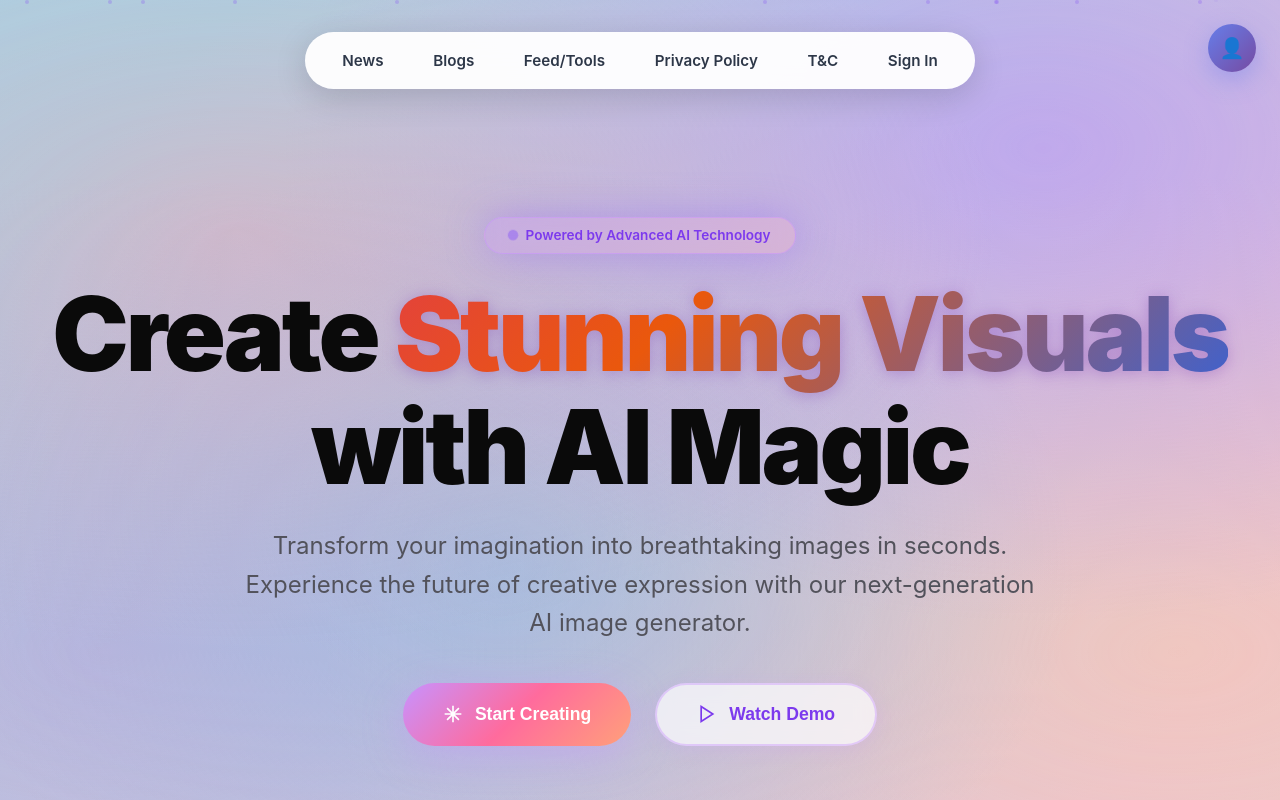
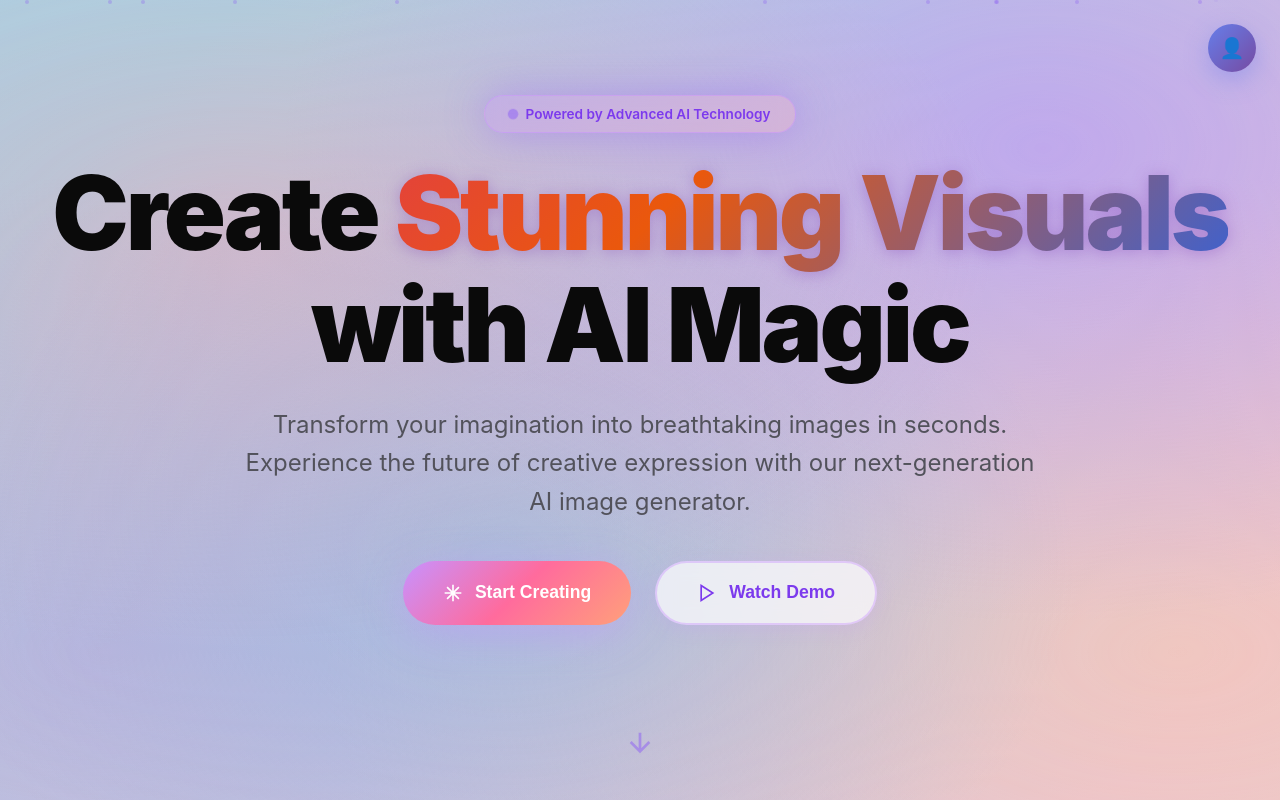
Before and after one commit to sarush687-boop/aiimg, a plain HTML site: page index.html in a window 1280 px wide. Shown: the top 800 px of the page. Drawn offline with Linux system fonts and the light colour scheme; no server answers.

Commit message:
Comment out top navigation in index.html
Comment out the top navigation section in index.html

```diff
--- a/index.html
+++ b/index.html
@@ -854,14 +854,14 @@
 </head>
 <body>
     <!-- Top Navigation -->
-    <nav class="top-nav">
+    <!-- <nav class="top-nav">
         <a href="news.html">News</a>
         <a href="blogs.html">Blogs</a>
         <a href="feed.html">Feed/Tools</a>
         <a href="privacy.html">Privacy Policy</a>
         <a href="terms.html">T&C</a>
         <a href="#" id="topSignLink">Sign In</a>
-    </nav>
+    </nav> -->
 
     <div class="profile-menu">
         <div class="profile-icon" id="profileIcon" title="Account">👤</div>
```
